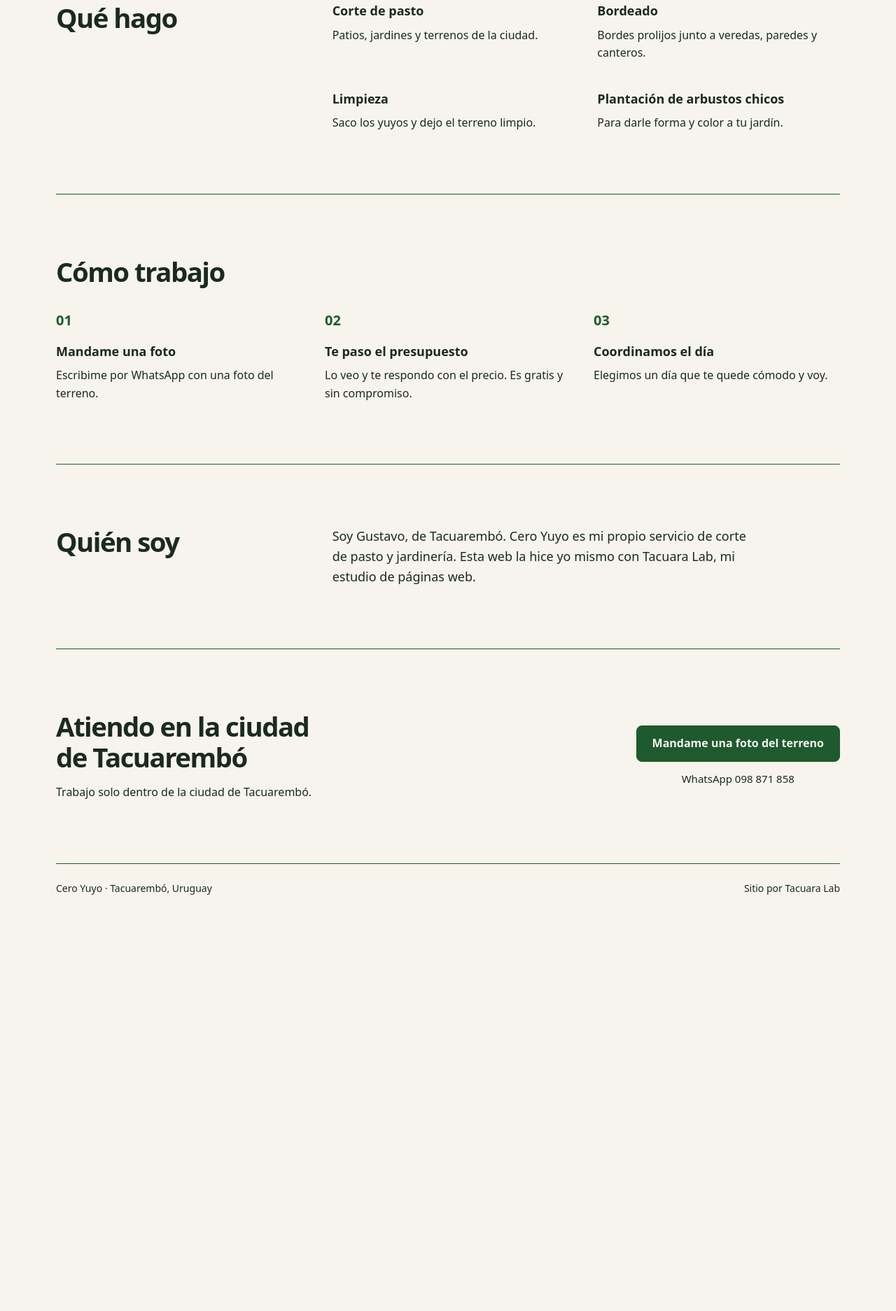
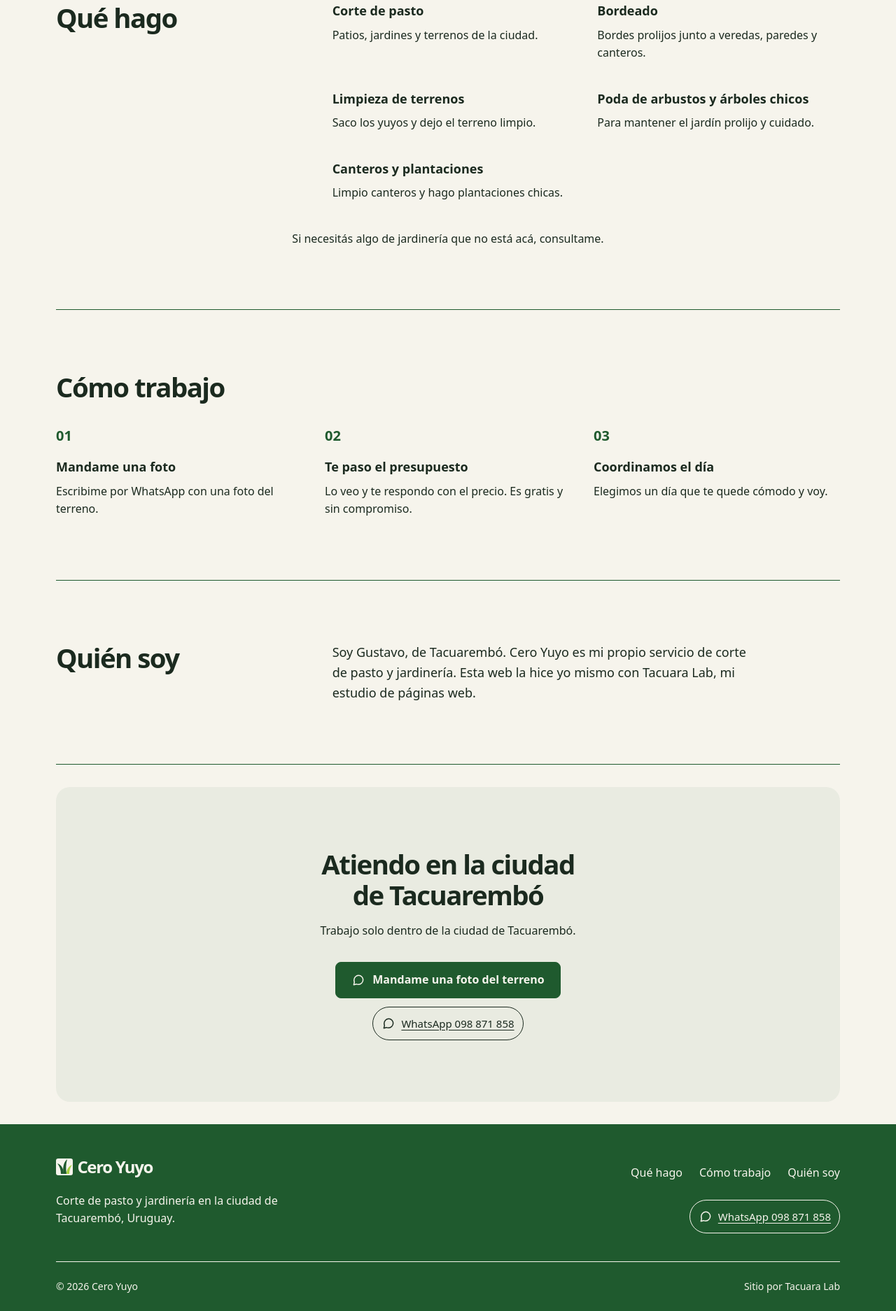
Before and after one commit to Dev-Gus/cero-yuyo, an Astro site: page / in a window 1280 px wide. Shown: the part 758-2632 px from the top of the page at 70% size. Before the commit the page ends 2071 px from the top, so only its background shows below. Built offline with nearby package versions, Linux system fonts and the light colour scheme; Astro itself is replaced by a stand-in of ours.

Commit message:
Polish services, brand mark and contact sections

```diff
--- /dev/null
+++ b/src/components/ChatIcon.astro
@@ -0,0 +1,3 @@
+<svg class="chat-icon" viewBox="0 0 24 24" fill="none" stroke="currentColor" stroke-width="1.8" stroke-linecap="round" stroke-linejoin="round" aria-hidden="true" focusable="false">
+  <path d="M20 11.5a8 8 0 0 1-8 8 9 9 0 0 1-3.5-.7L4 20l1.2-4.5a9 9 0 0 1-.7-3.5 8 8 0 0 1 8-8 7.5 7.5 0 0 1 7.5 7.5Z" />
+</svg>
--- /dev/null
+++ b/src/components/LogoMark.astro
@@ -0,0 +1,5 @@
+<svg class="logo-mark" viewBox="0 0 24 24" aria-hidden="true" focusable="false">
+  <path fill="var(--color-primary)" d="M7 22C7 16 5 11 2 7c6 2 9 8 9 15Z" />
+  <path fill="var(--color-primary)" d="M11 22C9 13 11 5 16 1c-2 7-2 14-1 21Z" />
+  <path fill="var(--color-accent)" d="M15 22c0-6 3-11 8-13-3 4-4 8-4 13Z" />
+</svg>
--- /dev/null
+++ b/src/components/PageHead.astro
@@ -0,0 +1,10 @@
+---
+interface Props { title: string; description?: string }
+const { title, description } = Astro.props;
+---
+<meta charset="utf-8" />
+<meta name="viewport" content="width=device-width, initial-scale=1" />
+<link rel="icon" type="image/svg+xml" href="/favicon.svg" />
+<title>{title}</title>
+{description && <meta name="description" content={description} />}
+<meta name="robots" content="noindex" />
--- a/src/components/WhatsAppLink.astro
+++ b/src/components/WhatsAppLink.astro
@@ -1,11 +1,13 @@
 ---
 import { whatsappUrl } from '../lib/whatsapp';
+import ChatIcon from './ChatIcon.astro';
 
 interface Props {
   label: string;
+  variant?: 'button' | 'number';
 }
 
-const { label } = Astro.props;
+const { label, variant = 'button' } = Astro.props;
 ---
 
-<a class="button" href={whatsappUrl()}>{label}</a>
+<a class={variant === 'number' ? 'phone-link' : 'button'} href={whatsappUrl()}><ChatIcon /><span>{label}</span></a>
--- a/src/data/site.ts
+++ b/src/data/site.ts
@@ -25,13 +25,13 @@ interface SiteContent {
   whatsapp: { number: string; message: string };
   hero: { eyebrow: string; heading: string; text: string };
   heroImage?: SiteImage;
-  services: { heading: string; items: ContentItem[] };
+  services: { heading: string; items: ContentItem[]; note: string };
   process: { heading: string; steps: ContentItem[] };
   jobsHeading: string;
   jobs: Job[];
   about: { heading: string; text: string };
   contact: { heading: string; text: string; phone: string };
-  footer: { location: string; credit: string };
+  footer: { location: string; copyright: string; credit: string };
   notFound: { title: string; heading: string };
 }
 
@@ -39,7 +39,7 @@ export const site: SiteContent = {
   name: 'Cero Yuyo',
   title: 'Cero Yuyo | Corte de pasto y jardinería en Tacuarembó',
   description:
-    'Corte de pasto, bordeado, limpieza y plantación de arbustos chicos en la ciudad de Tacuarembó, Uruguay. Mandame una foto del terreno y te paso el presupuesto gratis.',
+    'Corte de pasto, poda, bordeado, limpieza y jardinería en la ciudad de Tacuarembó, Uruguay. Mandame una foto del terreno y te paso el presupuesto gratis.',
   skipLink: 'Saltar al contenido',
   headerButton: 'Escribime',
   photoButton: 'Mandame una foto del terreno',
@@ -58,12 +58,14 @@ export const site: SiteContent = {
     items: [
       { title: 'Corte de pasto', text: 'Patios, jardines y terrenos de la ciudad.' },
       { title: 'Bordeado', text: 'Bordes prolijos junto a veredas, paredes y canteros.' },
-      { title: 'Limpieza', text: 'Saco los yuyos y dejo el terreno limpio.' },
+      { title: 'Limpieza de terrenos', text: 'Saco los yuyos y dejo el terreno limpio.' },
       {
-        title: 'Plantación de arbustos chicos',
-        text: 'Para darle forma y color a tu jardín.',
+        title: 'Poda de arbustos y árboles chicos',
+        text: 'Para mantener el jardín prolijo y cuidado.',
       },
+      { title: 'Canteros y plantaciones', text: 'Limpio canteros y hago plantaciones chicas.' },
     ],
+    note: 'Si necesitás algo de jardinería que no está acá, consultame.',
   },
   process: {
     heading: 'Cómo trabajo',
@@ -94,7 +96,8 @@ export const site: SiteContent = {
     phone: 'WhatsApp 098 871 858',
   },
   footer: {
-    location: 'Cero Yuyo · Tacuarembó, Uruguay',
+    location: 'Corte de pasto y jardinería en la ciudad de Tacuarembó, Uruguay.',
+    copyright: '© 2026 Cero Yuyo',
     credit: 'Sitio por Tacuara Lab',
   },
   notFound: {
--- a/src/pages/index.astro
+++ b/src/pages/index.astro
@@ -1,5 +1,7 @@
 ---
 import WhatsAppLink from '../components/WhatsAppLink.astro';
+import LogoMark from '../components/LogoMark.astro';
+import PageHead from '../components/PageHead.astro';
 import { site } from '../data/site';
 import '../styles/global.css';
 ---
@@ -7,17 +9,12 @@ import '../styles/global.css';
 <!doctype html>
 <html lang="es-UY">
   <head>
-    <meta charset="utf-8" />
-    <meta name="viewport" content="width=device-width, initial-scale=1" />
-    <link rel="icon" href="data:," />
-    <title>{site.title}</title>
-    <meta name="description" content={site.description} />
-    <meta name="robots" content="noindex" />
+    <PageHead title={site.title} description={site.description} />
   </head>
   <body>
     <a class="skip-link button" href="#contenido">{site.skipLink}</a>
     <header class="site-header container">
-      <span class="wordmark">{site.name}</span>
+      <span class="wordmark"><LogoMark />{site.name}</span>
       <WhatsAppLink label={site.headerButton} />
     </header>
 
@@ -40,7 +37,7 @@ import '../styles/global.css';
           )}
         </section>
 
-        <section class="section services" aria-labelledby="services-title">
+        <section id="que-hago" class="section services" aria-labelledby="services-title">
           <h2 id="services-title">{site.services.heading}</h2>
           <ul class="service-list">
             {site.services.items.map((item) => (
@@ -50,9 +47,10 @@ import '../styles/global.css';
               </li>
             ))}
           </ul>
+          <p class="services-note">{site.services.note}</p>
         </section>
 
-        <section class="section process" aria-labelledby="process-title">
+        <section id="como-trabajo" class="section process" aria-labelledby="process-title">
           <h2 id="process-title">{site.process.heading}</h2>
           <ol class="step-list">
             {site.process.steps.map((step) => (
@@ -85,7 +83,7 @@ import '../styles/global.css';
           </section>
         )}
 
-        <section class="section about" aria-labelledby="about-title">
+        <section id="quien-soy" class="section about" aria-labelledby="about-title">
           <h2 id="about-title">{site.about.heading}</h2>
           <p>{site.about.text}</p>
         </section>
@@ -97,15 +95,30 @@ import '../styles/global.css';
           </div>
           <div class="contact-action">
             <WhatsAppLink label={site.photoButton} />
-            <p class="phone-number">{site.contact.phone}</p>
+            <WhatsAppLink label={site.contact.phone} variant="number" />
           </div>
         </section>
       </div>
     </main>
 
-    <footer class="site-footer container">
-      <p>{site.footer.location}</p>
-      <small>{site.footer.credit}</small>
+    <footer class="site-footer">
+      <div class="container">
+        <div class="footer-main">
+          <div class="footer-brand">
+            <span class="wordmark"><LogoMark />{site.name}</span>
+            <p>{site.footer.location}</p>
+          </div>
+          <div class="footer-contact">
+            <nav class="footer-nav">
+              <a href="#que-hago">{site.services.heading}</a>
+              <a href="#como-trabajo">{site.process.heading}</a>
+              <a href="#quien-soy">{site.about.heading}</a>
+            </nav>
+            <WhatsAppLink label={site.contact.phone} variant="number" />
+          </div>
+        </div>
+        <div class="footer-bottom"><p>{site.footer.copyright}</p><small>{site.footer.credit}</small></div>
+      </div>
     </footer>
   </body>
 </html>
--- a/src/styles/global.css
+++ b/src/styles/global.css
@@ -5,6 +5,7 @@
   --color-text: #1b2a1f;
   --color-primary: #1f5a2e;
   --color-accent: #a8d13e;
+  --color-contact: color-mix(in srgb, var(--color-primary) 6%, var(--color-background));
   --container-width: 70rem;
   --page-gutter: clamp(1rem, 4vw, 3rem);
   --section-space: clamp(3rem, 7vw, 5.5rem);
@@ -27,12 +28,16 @@ h3 { font-size: 1.125rem; font-weight: 700; line-height: 1.35; }
 img { display: block; max-width: 100%; height: auto; border-radius: var(--panel-radius); }
 .container { width: min(var(--container-width), calc(100% - var(--page-gutter) * 2)); margin-inline: auto; }
 .site-header { display: flex; align-items: center; justify-content: space-between; gap: 1rem; padding-block: 1.25rem; }
-.wordmark { font-size: 1.5rem; font-weight: 800; letter-spacing: -0.055em; line-height: 1.1; }
+.wordmark { display: inline-flex; align-items: center; gap: 0.4rem; font-size: 1.5rem; font-weight: 800; letter-spacing: -0.055em; line-height: 1.1; }
+.logo-mark { width: 1em; height: 1em; flex: none; }
+.chat-icon { width: 1.25rem; height: 1.25rem; flex: none; }
+section[id] { scroll-margin-top: 6rem; }
 
 .button {
   display: inline-flex;
   align-items: center;
   justify-content: center;
+  gap: 0.625rem;
   min-height: 3rem;
   max-width: 100%;
   padding: 0.875rem 1.375rem;
@@ -69,6 +74,8 @@ img { display: block; max-width: 100%; height: auto; border-radius: var(--panel-
 .section { padding-block: var(--section-space); border-bottom: 1px solid var(--color-primary); }
 .services, .about { display: grid; grid-template-columns: 1fr 2fr; gap: 2rem; }
 .service-list { display: grid; grid-template-columns: repeat(2, minmax(0, 1fr)); gap: 2.5rem 2rem; margin: 0; padding: 0; list-style: none; }
+.service-list li:last-child { grid-column: 1 / -1; }
+.services-note { grid-column: 1 / -1; text-align: center; margin-top: 0.5rem; }
 .service-list p, .step-list p { margin-top: 0.625rem; }
 .process h2 { margin-bottom: 2rem; }
 .step-list { display: grid; grid-template-columns: repeat(3, minmax(0, 1fr)); gap: 2rem; margin: 0; padding: 0; list-style: none; counter-reset: step; }
@@ -78,12 +85,23 @@ img { display: block; max-width: 100%; height: auto; border-radius: var(--panel-
 .job-list img { width: 100%; }
 figcaption { margin-top: 0.75rem; }
 .about p { max-width: 58ch; font-size: 1.125rem; }
-.contact { display: grid; grid-template-columns: minmax(0, 1fr) auto; align-items: center; gap: 2.5rem; padding-block: var(--section-space); }
-.contact h2 { max-width: 20ch; }
+.contact { display: flex; flex-direction: column; align-items: center; gap: 2rem; padding: var(--section-space) 1.5rem; margin-block: 2rem; border-radius: var(--panel-radius); background: var(--color-contact); text-align: center; }
+.contact-copy { max-width: 42rem; }
+.contact h2 { max-width: 24ch; margin-inline: auto; }
 .contact-copy p { margin-top: 1rem; }
-.contact-action { text-align: center; }
-.phone-number { margin-top: 0.75rem; font-size: 0.9375rem; }
-.site-footer { display: flex; justify-content: space-between; gap: 1rem; padding-block: 1.5rem 2rem; border-top: 1px solid var(--color-primary); font-size: 0.875rem; }
+.contact-action { display: flex; flex-direction: column; align-items: center; gap: 0.75rem; }
+.phone-link { display: inline-flex; align-items: center; justify-content: center; gap: 0.5rem; min-height: 48px; padding: 0.5rem 0.75rem; border: 1px solid currentColor; border-radius: 2rem; color: inherit; font-size: 0.9375rem; text-decoration: underline; text-underline-offset: 0.2em; }
+.phone-link:hover { text-decoration-thickness: 2px; }
+.site-footer { padding-block: 3rem 1.5rem; background: var(--color-primary); color: var(--color-background); }
+.site-footer :focus-visible { outline-color: var(--color-background); }
+.site-footer .logo-mark { background: var(--color-background); border-radius: 0.2rem; }
+.footer-main { display: grid; grid-template-columns: 1fr 1fr; gap: 3rem; align-items: start; padding-bottom: 2.5rem; }
+.footer-brand p { max-width: 38ch; margin-top: 1rem; }
+.footer-contact { justify-self: end; display: flex; flex-direction: column; align-items: flex-end; gap: 1rem; }
+.footer-nav { display: flex; flex-wrap: wrap; gap: 0.5rem 1.5rem; }
+.footer-nav a { display: inline-flex; align-items: center; min-height: 44px; color: inherit; text-underline-offset: 0.25em; }
+.footer-nav a:hover { text-decoration-thickness: 2px; }
+.footer-bottom { display: flex; justify-content: space-between; gap: 1rem; padding-top: 1.5rem; border-top: 1px solid var(--color-background); font-size: 0.875rem; }
 .site-footer small { font-size: inherit; }
 .not-found { padding-block: var(--section-space); }
 
@@ -93,8 +111,11 @@ figcaption { margin-top: 0.75rem; }
   .step-list li { display: grid; grid-template-columns: 2.25rem minmax(0, 1fr); column-gap: 0.5rem; }
   .step-list li::before { grid-row: span 2; margin: 0; }
   .step-list p { grid-column: 2; }
-  .contact-action { justify-self: start; }
-  .site-footer { flex-direction: column; gap: 0.375rem; }
+  .footer-main { grid-template-columns: minmax(0, 1fr); gap: 1.5rem; text-align: center; }
+  .footer-brand p { margin-inline: auto; }
+  .footer-contact { justify-self: center; align-items: center; }
+  .footer-nav { justify-content: center; }
+  .footer-bottom { flex-direction: column; align-items: center; gap: 0.5rem; }
 }
 
 @media (max-width: 29.999rem) {
```
Also changed, not shown: DESIGN.md (+5 -3 lines), PROJECT.md (+5 -1 lines), src/pages/404.astro (+2 -5 lines), public/favicon.svg (added).
